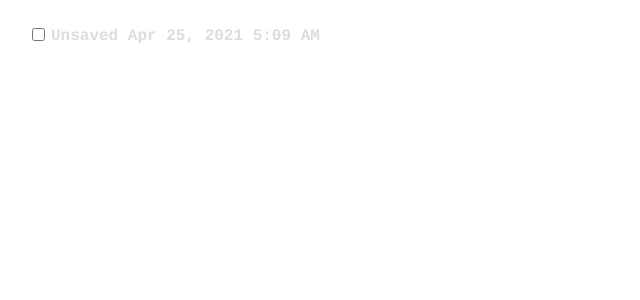
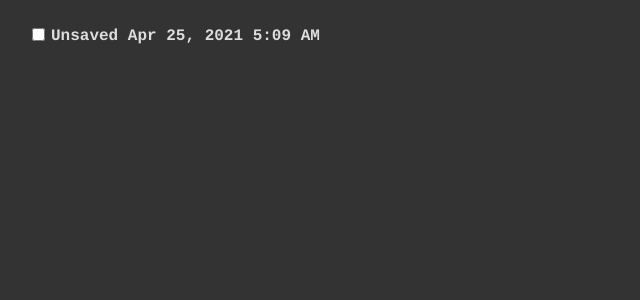
Before and after one commit to johnneydc/jot, an Angular app: page / in a window 1280 px wide. Shown: the top 300 px of the page, without its empty margins (0-640 px from the left). Built offline with nearby package versions, Linux system fonts and the light colour scheme.

Commit message:
fixed dark styling

```diff
--- a/src/index.html
+++ b/src/index.html
@@ -7,7 +7,7 @@
   <meta name="viewport" content="width=device-width, initial-scale=1">
   <link rel="icon" type="image/x-icon" href="favicon.ico">
   <link rel="manifest" href="manifest.webmanifest">
-  <meta name="theme-color" content="#eeeeee">
+  <meta name="theme-color" content="#333333">
 </head>
 <body>
   <app-root></app-root>
--- a/src/styles/themes/default-dark/theme.scss
+++ b/src/styles/themes/default-dark/theme.scss
@@ -5,7 +5,7 @@
 @import "editor";
 
 body {
-  background: #m;
+  background: #333333;
   height: 100vh;
   width: 100vw;
   font-size: 10pt;
```
